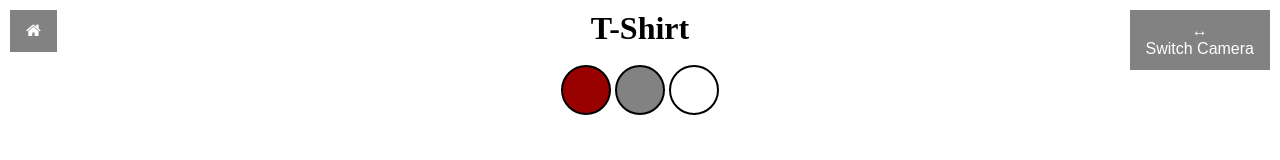
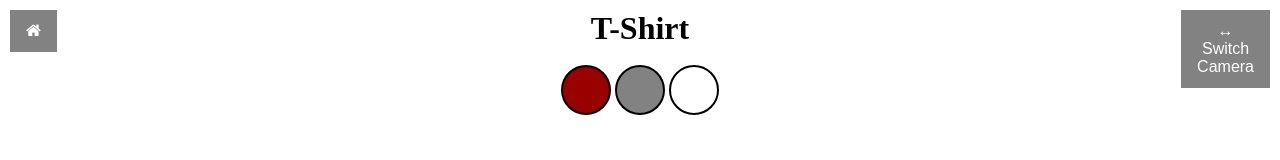
Before and after one commit to stamatiapapazis/VirtualTryOnCSE496, a website built with webpack: page docs/TShirts.html in a window 1280 px wide. Built offline with nearby package versions, Linux system fonts and the light colour scheme.

Commit message:
reduce width of switch camera button

```diff
--- a/docs/TShirts.html
+++ b/docs/TShirts.html
@@ -21,7 +21,7 @@
             class="fa fa-home"></i></button>
     <button id="SwitchCameraButton"
         style="position: absolute; top: 10px; right: 10px; border: none; background-color: #828282; color: white; padding: 12px 16px; font-size: 16px; cursor: pointer;">
-        &#8596 <br>Switch Camera
+        &#8596 <br>Switch <br> Camera
     </button>
     <span>
         <button id="RedTShirt"
```
